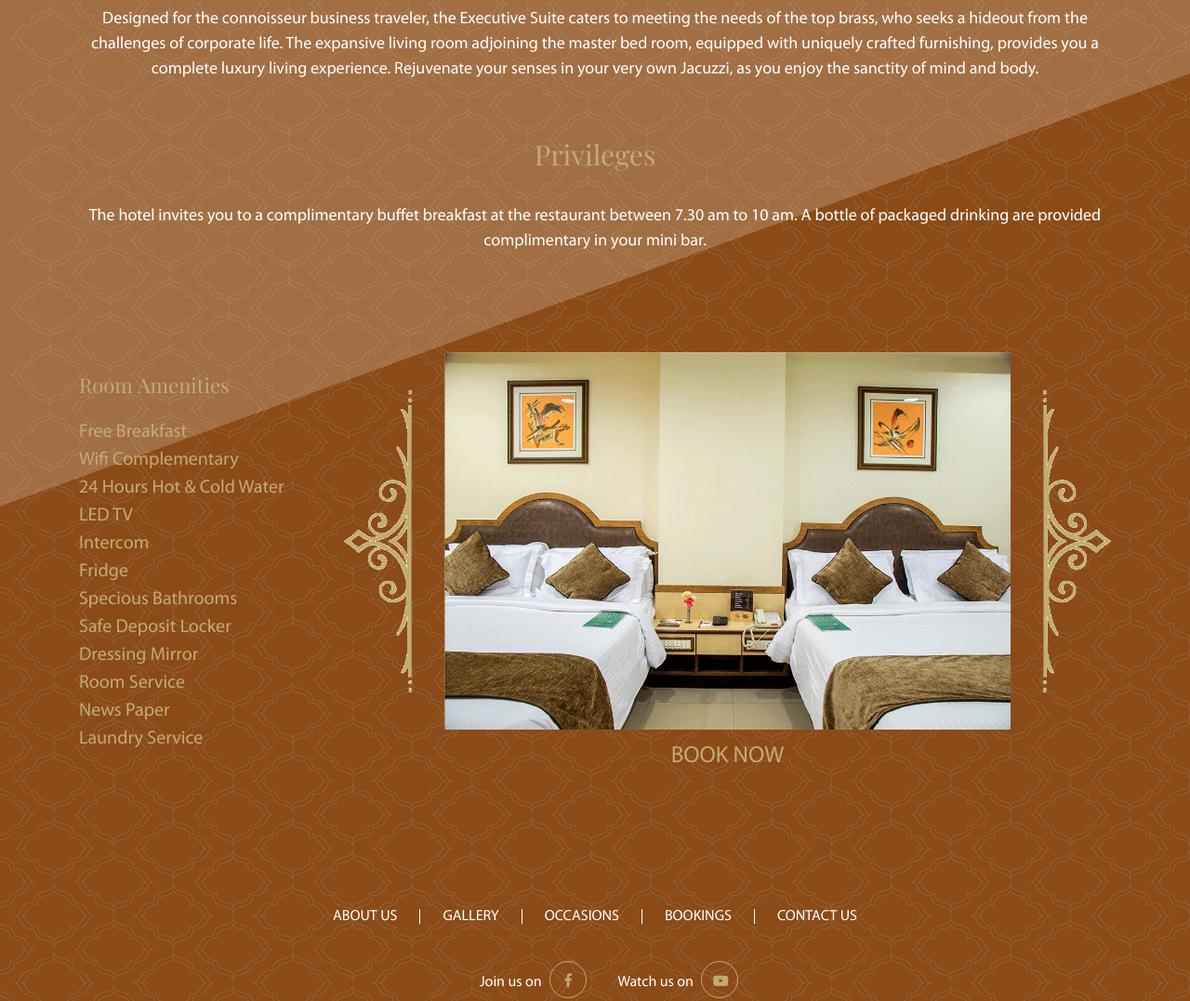
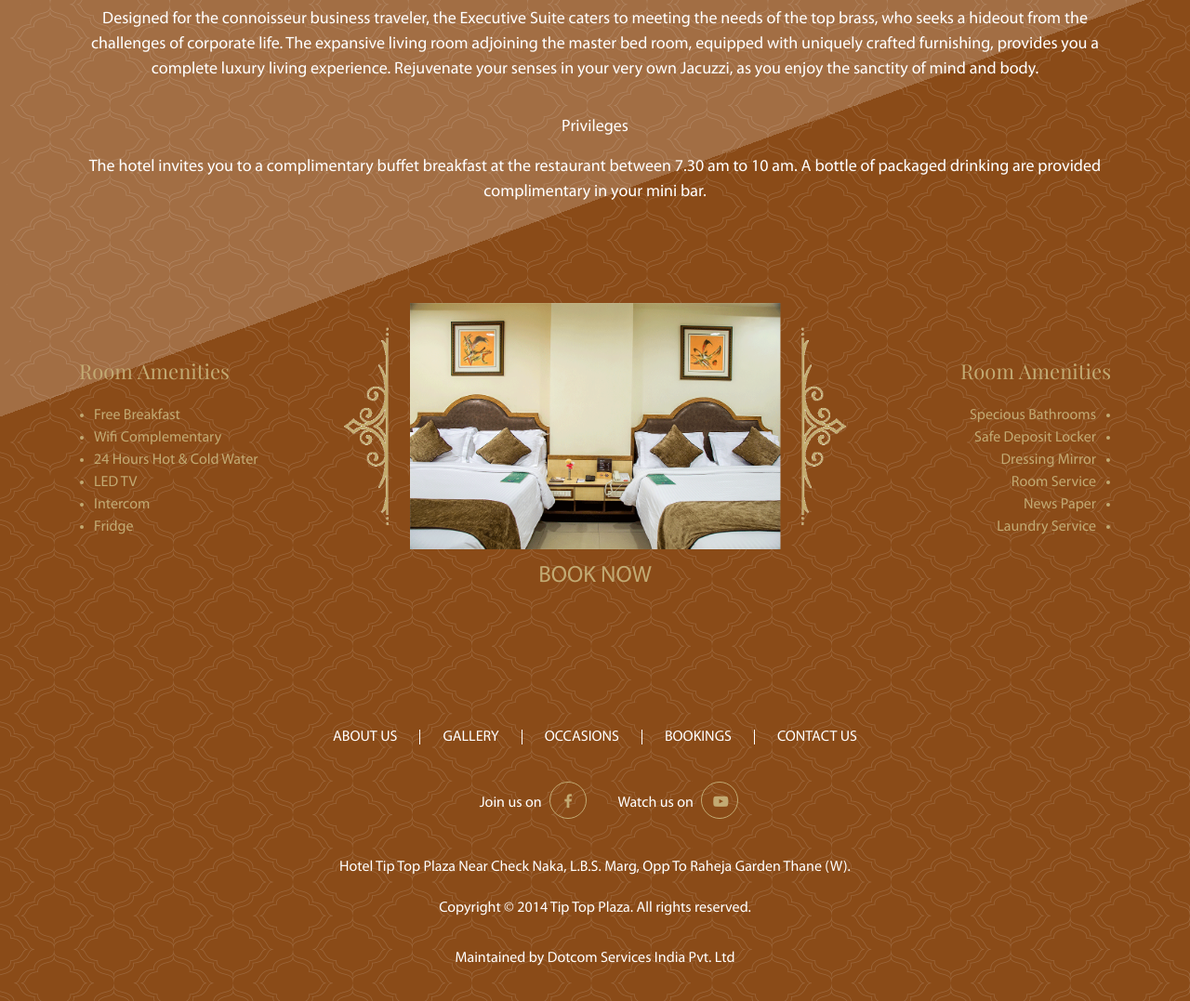
Before and after one commit to sparshturkane/tiptopplaza-html, a plain HTML site: page room-dlx.html in a window 1280 px wide. Shown: the part 720-1797 px from the top of the page at 93% size. Drawn offline with nearby package versions, Linux system fonts and the light colour scheme; some packages are replaced by stand-ins of ours; a script that the page names is missing.

Commit message:
room dix

```diff
--- a/room-dlx.html
+++ b/room-dlx.html
@@ -1,5 +1,6 @@
 <!DOCTYPE html>
 <html lang="en">
+
 <head>
     <meta charset="UTF-8">
     <meta name="viewport" content="width=device-width, initial-scale=1.0">
@@ -16,14 +17,17 @@
     <script src="js/bootstrap.min.js"></script>
     <script src="js/owl.carousel.min.js"></script>
 </head>
+
 <body>
     <div class="navigation-bar-top">
         <div class="container">
             <div class="row">
                 <div class="col-xs-12 col-sm-12 col-md-12">
                     <nav class="navbar navbar-expand-md">
-                        <a href="index.html" class="logo"><img class="img-fluid" src="images/logo-tipTopPlaza.png" alt="tip top plaza"></a>
-                        <button type="button" class="navbar-toggler" data-toggle="collapse" data-target="#navbarCollapse"><span class="navbar-toggler-icon"></span></button>
+                        <a href="index.html" class="logo"><img class="img-fluid" src="images/logo-tipTopPlaza.png"
+                                alt="tip top plaza"></a>
+                        <button type="button" class="navbar-toggler" data-toggle="collapse"
+                            data-target="#navbarCollapse"><span class="navbar-toggler-icon"></span></button>
                         <div class="collapse navbar-collapse justify-content-between" id="navbarCollapse">
                             <div class="navbar-nav">
                                 <a class="nav-item nav-link active" href="index.html">home</a>
@@ -50,8 +54,10 @@
                 <div class="col-md-6 col-lg-4">
                     <div class="social-links">
                         <ul>
-                            <li><a href="#" target="_blank" rel="noopener noreferrer">Join us on <i class="fa fa-facebook" aria-hidden="true"></i></a></li>
-                            <li><a href="#" target="_blank" rel="noopener noreferrer">Watch us on <i class="fa fa-youtube-play" aria-hidden="true"></i></a></li>
+                            <li><a href="#" target="_blank" rel="noopener noreferrer">Join us on <i
+                                        class="fa fa-facebook" aria-hidden="true"></i></a></li>
+                            <li><a href="#" target="_blank" rel="noopener noreferrer">Watch us on <i
+                                        class="fa fa-youtube-play" aria-hidden="true"></i></a></li>
                         </ul>
                     </div>
                 </div>
@@ -59,33 +65,56 @@
         </div>
     </div>
     <div class="video-gallery">
-        <div class="gallery-top-bottom-img img-reverse text-center"><img class="img-fluid" src="images/video-gallery-border.png" alt="border"></div>
+        <div class="gallery-top-bottom-img img-reverse text-center"><img class="img-fluid"
+                src="images/video-gallery-border.png" alt="border"></div>
         <div class="container">
             <div class="row">
                 <div class="col-md-12">
                     <div class="owl-carousel owl-theme" data-slider-id="1">
-                        <div><a href="http://www.youtube.com/watch?v=TisXJUTWgAg" data-width="768" data-toggle="lightbox" data-gallery="youtubevideos"><img src="images/rooms/1.jpg" alt="thumb"></a></div>
-                        <div><a href="http://www.youtube.com/watch?v=TisXJUTWgAg" data-width="768" data-toggle="lightbox" data-gallery="youtubevideos"><img src="images/rooms/2.jpg" alt="thumb"></a></div>
-                        <div><a href="http://www.youtube.com/watch?v=TisXJUTWgAg" data-width="768" data-toggle="lightbox" data-gallery="youtubevideos"><img src="images/rooms/3.jpg" alt="thumb"></a></div>
-                        <div><a href="http://www.youtube.com/watch?v=TisXJUTWgAg" data-width="768" data-toggle="lightbox" data-gallery="youtubevideos"><img src="images/rooms/4.jpg" alt="thumb"></a></div>
-                        <div><a href="http://www.youtube.com/watch?v=TisXJUTWgAg" data-width="768" data-toggle="lightbox" data-gallery="youtubevideos"><img src="images/rooms/5.jpg" alt="thumb"></a></div>
+                        <div><a href="http://www.youtube.com/watch?v=TisXJUTWgAg" data-width="768"
+                                data-toggle="lightbox" data-gallery="youtubevideos"><img src="images/rooms/1.jpg"
+                                    alt="thumb"></a></div>
+                        <div><a href="http://www.youtube.com/watch?v=TisXJUTWgAg" data-width="768"
+                                data-toggle="lightbox" data-gallery="youtubevideos"><img src="images/rooms/2.jpg"
+                                    alt="thumb"></a></div>
+                        <div><a href="http://www.youtube.com/watch?v=TisXJUTWgAg" data-width="768"
+                                data-toggle="lightbox" data-gallery="youtubevideos"><img src="images/rooms/3.jpg"
+                                    alt="thumb"></a></div>
+                        <div><a href="http://www.youtube.com/watch?v=TisXJUTWgAg" data-width="768"
+                                data-toggle="lightbox" data-gallery="youtubevideos"><img src="images/rooms/4.jpg"
+                                    alt="thumb"></a></div>
+                        <div><a href="http://www.youtube.com/watch?v=TisXJUTWgAg" data-width="768"
+                                data-toggle="lightbox" data-gallery="youtubevideos"><img src="images/rooms/5.jpg"
+                                    alt="thumb"></a></div>
                     </div>
                 </div>
             </div>
         </div>
-        <div class="gallery-top-bottom-img text-center"><img class="img-fluid" src="images/video-gallery-border.png" alt="border"></div>
+        <div class="gallery-top-bottom-img text-center"><img class="img-fluid" src="images/video-gallery-border.png"
+                alt="border"></div>
     </div>
     <div class="type-info">
         <div class="container">
             <div class="row">
                 <div class="col-md-12">
-                    <div class="explore-title text-center"><h2 style="color: #c2aa73;"><img src="images/title-left.png" alt="left">Deluxe Room<img src="images/tilte-right.png" alt="right"></h2></div>
+                    <div class="explore-title text-center">
+                        <h2 style="color: #c2aa73;"><img src="images/title-left.png" alt="left">Deluxe Room<img
+                                src="images/tilte-right.png" alt="right"></h2>
+                    </div>
                     <div class="type-infoTxt text-center">
-                        <p>Designed for the connoisseur business traveler, the Executive Suite caters to meeting the needs of the top brass, who seeks a hideout from the challenges of corporate life. The expansive living room adjoining the master bed room, equipped with uniquely crafted furnishing, provides you a complete luxury living experience. Rejuvenate your senses in your very own Jacuzzi, as you enjoy the sanctity of mind and body. </p>
+                        <p>Designed for the connoisseur business traveler, the Executive Suite caters to meeting the
+                            needs of the top brass, who seeks a hideout from the challenges of corporate life. The
+                            expansive living room adjoining the master bed room, equipped with uniquely crafted
+                            furnishing, provides you a complete luxury living experience. Rejuvenate your senses in your
+                            very own Jacuzzi, as you enjoy the sanctity of mind and body. </p>
                     </div>
-                    <div class="explore-title text-center margined-top"><h2 style="color: #c2aa73;">Privileges</h2></div>
+                    <!-- <div class="explore-title text-center margined-top">
+                        <h2 style="color: #c2aa73;">Privileges</h2>
+                    </div> -->
                     <div class="type-infoTxt text-center">
-                        <p>The hotel invites you to a complimentary buffet breakfast at the restaurant between 7.30 am to 10 am. A bottle of packaged drinking are provided complimentary in your mini bar. </p>
+                        <p>Privileges</p>
+                        <p>The hotel invites you to a complimentary buffet breakfast at the restaurant between 7.30 am
+                            to 10 am. A bottle of packaged drinking are provided complimentary in your mini bar. </p>
                     </div>
                 </div>
             </div>
@@ -96,14 +125,38 @@
             <div class="row">
                 <div class="col-md-3 col-lg-3">
                     <div class="factilty-info">
-                        <div class="fac-title"><h4>Room Amenities</h4></div>
-                        <p>Free Breakfast <br>Wifi Complementary <br>24 Hours Hot & Cold Water <br>LED TV <br>Intercom <br>Fridge <br>Specious Bathrooms <br>Safe Deposit Locker <br>Dressing Mirror <br>Room Service <br>News Paper <br>Laundry Service</p>
+                        <div class="fac-title">
+                            <h4>Room Amenities</h4>
+                        </div>
+                        <ul class="facilities-left">
+                            <li>Free Breakfast</li>
+                            <li>Wifi Complementary</li>
+                            <li>24 Hours Hot & Cold Water</li>
+                            <li>LED TV</li>
+                            <li>Intercom</li>
+                            <li>Fridge</li>
+                        </ul>
                     </div>
                 </div>
-                <div class="col-md-6 col-lg-9">
+                <div class="col-md-6 col-lg-6">
                     <div class="facility-img text-center">
                         <img class="img-fluid" src="images/book-rooms.png" alt="banquet">
                         <p><a href="#" class="book-now">Book now</a></p>
+                    </div>
+                </div>
+                <div class="col-md-3 col-lg-3">
+                    <div class="factilty-info text-right">
+                        <div class="fac-title">
+                            <h4>Room Amenities</h4>
+                        </div>
+                        <ul class="facilities-right">
+                            <li>Specious Bathrooms</li>
+                            <li>Safe Deposit Locker</li>
+                            <li>Dressing Mirror</li>
+                            <li>Room Service</li>
+                            <li>News Paper</li>
+                            <li>Laundry Service</li>
+                        </ul>
                     </div>
                 </div>
             </div>
@@ -125,15 +178,20 @@
                         </div>
                         <div class="social-links">
                             <ul>
-                                <li><a href="#" target="_blank" rel="noopener noreferrer">Join us on <i class="fa fa-facebook" aria-hidden="true"></i></a></li>
-                                <li><a href="#" target="_blank" rel="noopener noreferrer">Watch us on <i class="fa fa-youtube-play" aria-hidden="true"></i></a></li>
+                                <li><a href="#" target="_blank" rel="noopener noreferrer">Join us on <i
+                                            class="fa fa-facebook" aria-hidden="true"></i></a></li>
+                                <li><a href="#" target="_blank" rel="noopener noreferrer">Watch us on <i
+                                            class="fa fa-youtube-play" aria-hidden="true"></i></a></li>
                             </ul>
                         </div>
                         <div class="site-address">
-                            <p>Hotel Tip Top Plaza Near Check Naka, L.B.S. Marg,  Opp To Raheja Garden Thane (W).</p>
+                            <p>Hotel Tip Top Plaza Near Check Naka, L.B.S. Marg, Opp To Raheja Garden Thane (W).</p>
                             <p>Copyright © 2014 Tip Top Plaza. All rights reserved.</p>
                             <p class="maintainedBy">Maintained by Dotcom Services India Pvt. Ltd</p>
-                            <p class="bottom-address">Thane Hotel, Thane 3 Star Hotel, Thane Business Hotel, Banquet Hall, Wedding Hall, Marriage Hall, Conference Hall, Party Hall, Vegetarian Dining, Gujarati Food, South Indian Food, North Indian Food, Jain Food, Deluxe Room, Luxury Room, Honeymoon Suite, L.B.S Marg, Teen Hath Naka.</p>
+                            <p class="bottom-address">Thane Hotel, Thane 3 Star Hotel, Thane Business Hotel, Banquet
+                                Hall, Wedding Hall, Marriage Hall, Conference Hall, Party Hall, Vegetarian Dining,
+                                Gujarati Food, South Indian Food, North Indian Food, Jain Food, Deluxe Room, Luxury
+                                Room, Honeymoon Suite, L.B.S Marg, Teen Hath Naka.</p>
                         </div>
                     </div>
                 </div>
@@ -142,28 +200,28 @@
     </div>
     <div class="background-patch"></div>
     <script>
-        $(document).ready(function(){
+        $(document).ready(function () {
             $(".owl-carousel").owlCarousel({
-                autoplay:true,
-                autoplayTimeout:5000,
-                autoplayHoverPause:true,
+                autoplay: true,
+                autoplayTimeout: 5000,
+                autoplayHoverPause: true,
                 thumbs: true,
-                loop:true,
+                loop: true,
                 margin: 40,
                 responsiveClass: true,
-                video:true,
+                video: true,
                 center: true,
-                lazyLoad:true,
+                lazyLoad: true,
                 nav: false,
                 dots: false,
                 responsive: {
-                    0:{
-                       items: 1
-                    },
-                    480:{
+                    0: {
                         items: 1
                     },
-                    768:{
+                    480: {
+                        items: 1
+                    },
+                    768: {
                         items: 3
                     }
                 }
@@ -171,10 +229,10 @@
         });
     </script>
     <script>
-        $(document).on('click', '[data-toggle="lightbox"]', function(event) {
+        $(document).on('click', '[data-toggle="lightbox"]', function (event) {
             event.preventDefault();
             $(this).ekkoLightbox({
-                    // alwaysShowClose: true,
+                // alwaysShowClose: true,
                 showArrows: true,
                 leftArrow: '<',
                 rightArrow: '>'
@@ -182,4 +240,5 @@
         });
     </script>
 </body>
+
 </html>
```
